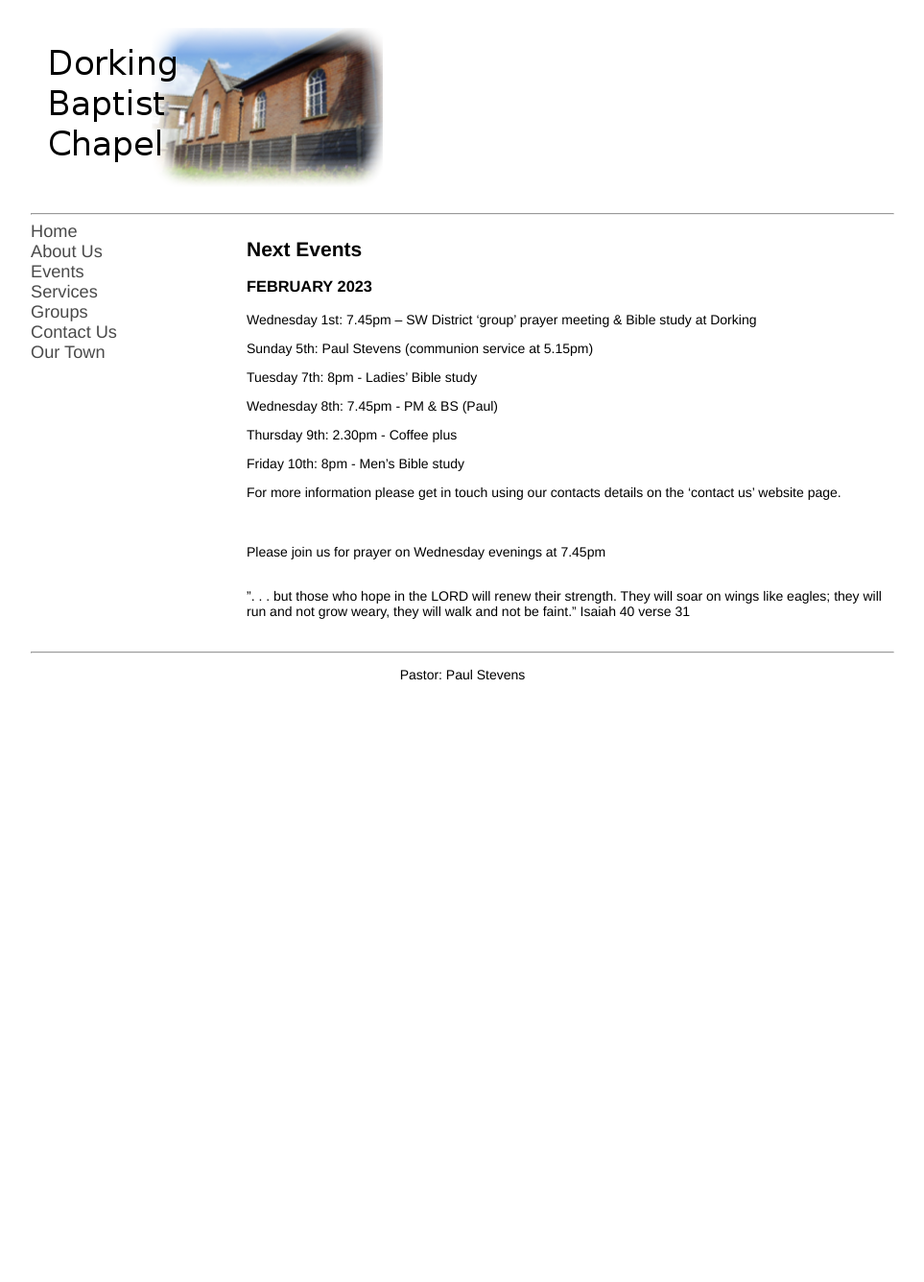
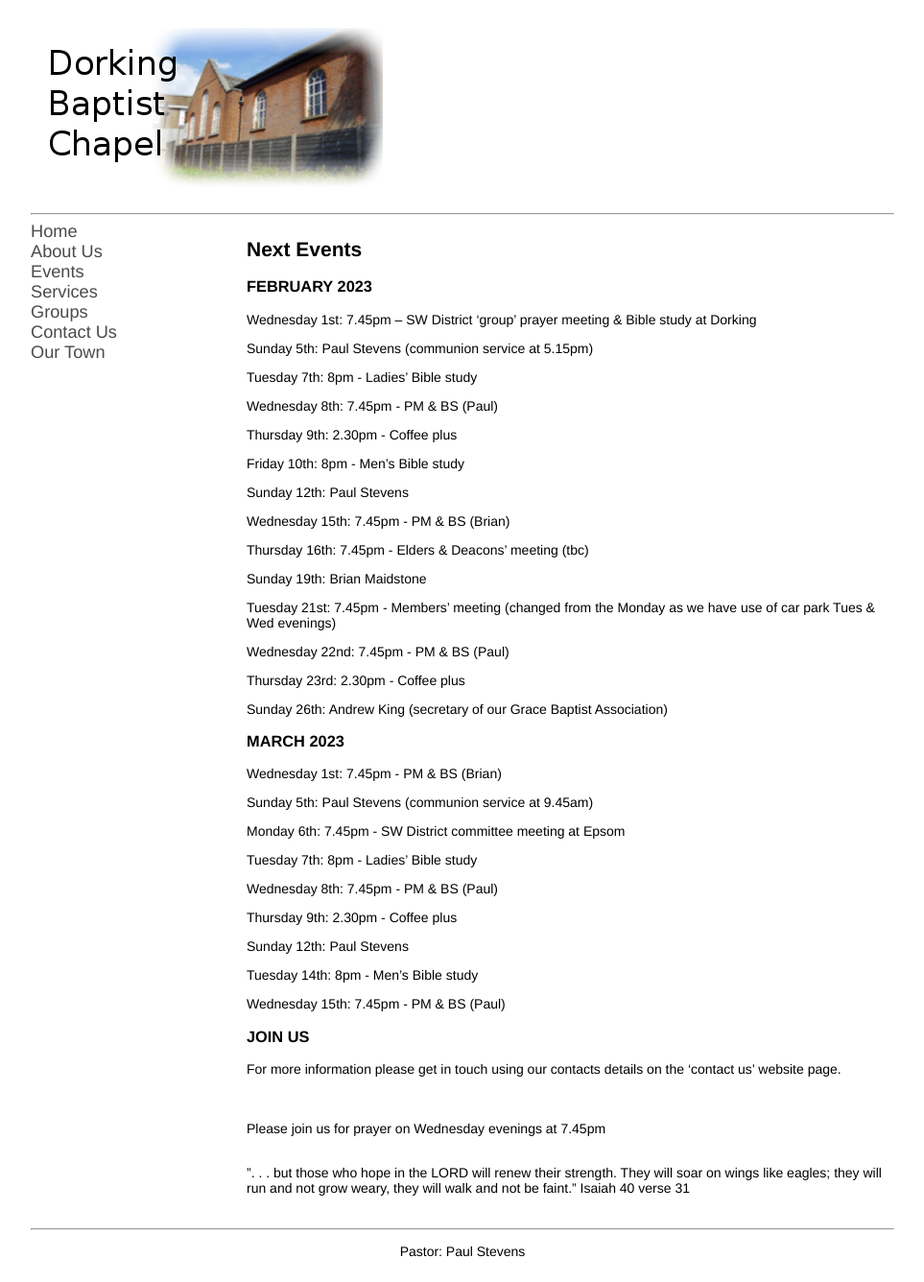
Before and after one commit to pandastreet/dorkingbaptistchapel.org.uk, a Jekyll site: the page built from events.md, in a window 1280 px wide. Shown: the whole page at 96% size, without its empty margins (158-1121 px from the left). Built offline with Jekyll 4.4.1, drawn with Linux system fonts in a browser that asks for light colours; our own code applies the rules of GitHub Pages for plain Markdown files; before the commit the page ends 900 px from its top, so only the background shows below that.

Commit message:
Update events.md

```diff
--- a/events.md
+++ b/events.md
@@ -18,8 +18,45 @@ Thursday 9th: 2.30pm - Coffee plus
 
 Friday 10th: 8pm - Men’s Bible study
 
+Sunday 12th: Paul Stevens
+
+Wednesday 15th: 7.45pm - PM & BS (Brian)
+
+Thursday 16th: 7.45pm - Elders & Deacons’ meeting (tbc)
+
+Sunday 19th: Brian Maidstone
+
+Tuesday 21st: 7.45pm - Members’ meeting (changed from the Monday as we have use of car park Tues & Wed evenings)
+
+Wednesday 22nd: 7.45pm - PM & BS (Paul)
+
+Thursday 23rd: 2.30pm - Coffee plus
+
+Sunday 26th: Andrew King (secretary of our Grace Baptist Association)
 
 
+### **MARCH 2023**
+
+Wednesday 1st: 7.45pm - PM & BS (Brian)
+
+Sunday 5th: Paul Stevens (communion service at 9.45am)
+
+Monday 6th: 7.45pm - SW District committee meeting at Epsom
+
+Tuesday 7th: 8pm - Ladies’ Bible study
+
+Wednesday 8th: 7.45pm - PM & BS (Paul)
+
+Thursday 9th: 2.30pm - Coffee plus
+
+Sunday 12th: Paul Stevens
+
+Tuesday 14th: 8pm - Men’s Bible study
+
+Wednesday 15th: 7.45pm - PM & BS (Paul)
+
+
+### **JOIN US**
 
 For more information please get in touch using our contacts details on the 'contact us' website page.
 
```
